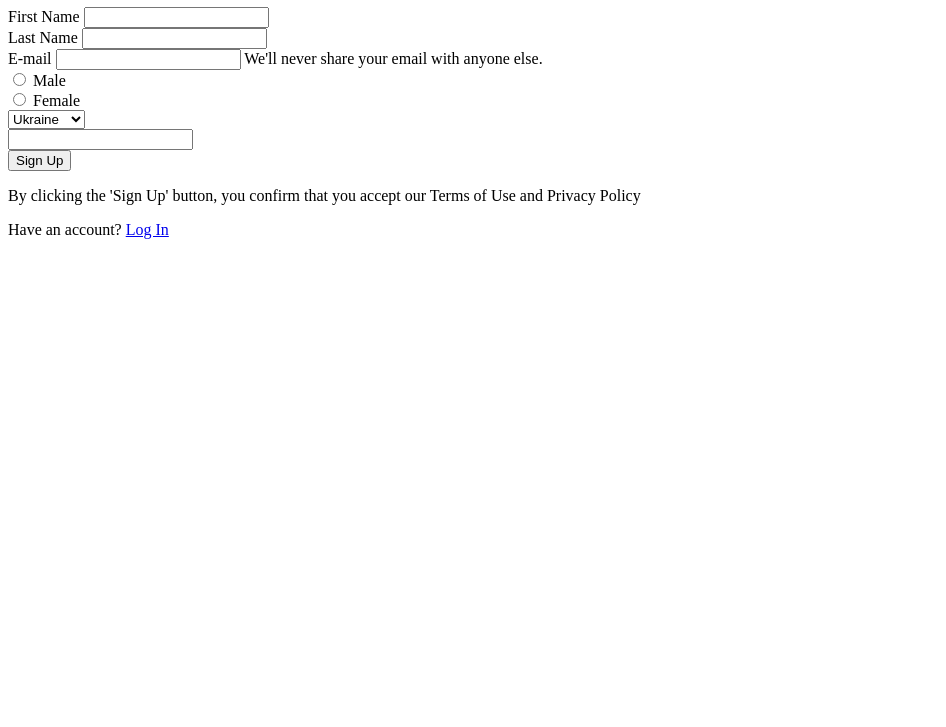
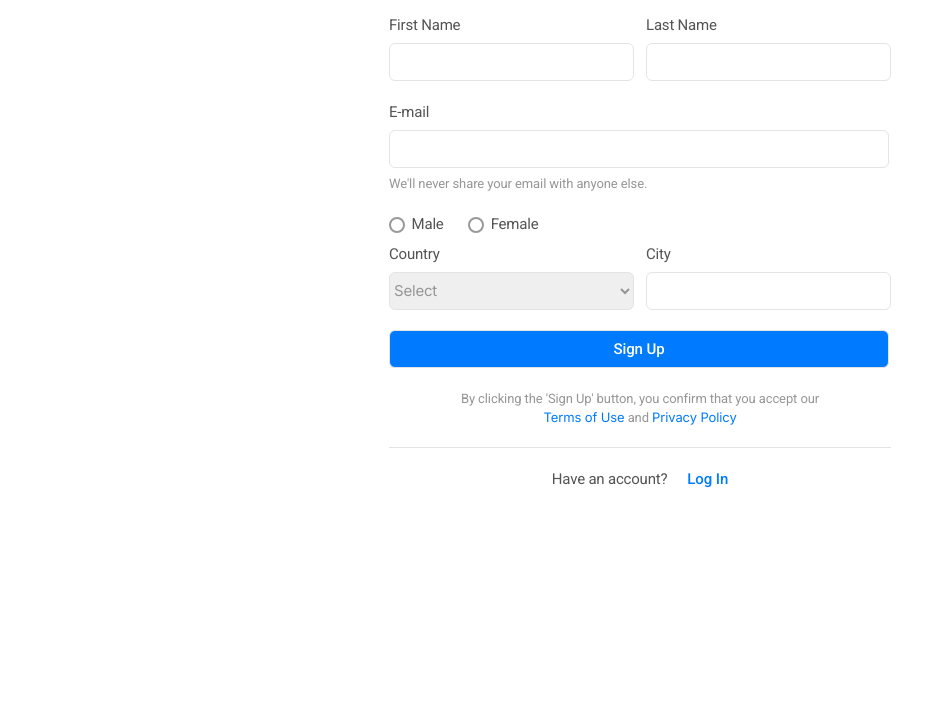
Before and after one commit to Iryna-Vailenko/beetroot_academy, a plain HTML site: page HW5/index.html in a window 1280 px wide. Shown: the part 73-800 px from the top of the page, without its empty margins (0-946 px from the left). Drawn offline with Linux system fonts and the light colour scheme.

Commit message:
Homework 5. Final

```diff
--- a/HW5/css/style.css
+++ b/HW5/css/style.css
@@ -0,0 +1,278 @@
+/* *** Zero *** */
+* {
+  padding: 0;
+  margin: 0;
+  border: 0;
+  user-select: none;
+}
+
+*,
+*:before,
+*:after {
+  -moz-box-sizing: border-box;
+  -webkit-box-sizing: border-box;
+  box-sizing: border-box;
+}
+
+:focus,
+:active {
+  outline: none;
+}
+
+a:focus,
+a:active {
+  outline: none;
+}
+
+nav,
+footer,
+header,
+aside {
+  display: block;
+}
+
+html,
+body {
+  height: 100%;
+  width: 100%;
+  font-size: 100%;
+  line-height: 1;
+  -ms-text-size-adjust: 100%;
+  -moz-text-size-adjust: 100%;
+  -webkit-text-size-adjust: 100%;
+  touch-action: pan-x pan-y;
+}
+
+input,
+button,
+textarea {
+  font-family: inherit;
+}
+
+input::-ms-clear {
+  display: none;
+}
+
+button {
+  cursor: pointer;
+}
+
+button::-moz-focus-inner {
+  padding: 0;
+  border: 0;
+}
+
+a,
+a:visited {
+  text-decoration: none;
+}
+
+a:hover {
+  text-decoration: none;
+}
+
+ul li {
+  list-style: none;
+}
+
+img {
+  vertical-align: top;
+}
+
+h1,
+h2,
+h3,
+h4,
+h5,
+h6 {
+  font-size: inherit;
+  font-weight: 400;
+}
+
+.container {
+  max-width: 1170px;
+  width: 100%;
+  margin: 0 auto;
+}
+
+body{
+  display: flex;
+  justify-content: center;
+  font-family: 'Roboto';
+  font-style: normal;
+  font-weight: 400;
+}
+
+.form{
+  background-color: #FFF;
+  width: 570px;
+  height: 590px;
+  padding: 35px 34px 16px 34px;
+}
+
+.title{
+  font-weight: 500;
+  font-size: 24px;
+  line-height: 32px;
+  color: #1C1C1C;
+  margin-left: 2px;
+  margin-bottom: 20px;
+}
+
+.names, .places{
+  display: flex;
+  justify-content: flex-start;
+  font-size: 15px;
+  line-height: 22px;
+  letter-spacing: -0.2px;
+  color: #545454;
+  margin-bottom: 20px;
+}
+
+.name, .place{
+  display: flex;
+  flex-direction: column;
+  align-items: flex-start;
+}
+
+.input-name, .input-email, .input-city, .select-country{
+  border: 1px solid #E4E4E4;
+  border-radius: 6px;
+  margin-top: 7px;
+  margin-right: 12px;
+  width: 245px;
+  height: 38px;
+  font-family: 'Inter';
+  font-style: normal;
+  font-weight: 400;
+  font-size: 15px;
+  line-height: 22px;
+  letter-spacing: -0.2px;
+  color: #545454;
+}
+
+.label-email{
+  font-size: 15px;
+  line-height: 22px;
+  letter-spacing: -0.2px;
+  color: #545454;
+}
+
+.input-email{
+  width: 500px;
+  margin-bottom: 7px;
+}
+
+.under-text{
+  font-size: 13px;
+  line-height: 18px;
+  letter-spacing: -0.1px;
+  color: #969696;
+}
+
+.radio-btn{
+  margin-top: 20px;
+  margin-bottom: 8px;
+  font-size: 15px;
+  line-height: 22px;
+  letter-spacing: -0.2px;
+  color: #545454;
+}
+
+.inp-radio{
+  -webkit-appearance: none;
+  -moz-appearance: none;
+  appearance: none;
+
+  border-radius: 50%;
+  width: 16px;
+  height: 16px;
+
+  border: 2px solid #999;
+  transition: 0.2s all linear;
+  outline: none;
+  margin-right: 3px;
+
+  position: relative;
+  top: 4px;
+}
+
+input:checked {
+  border: 6px solid #007BFF;
+}
+
+.lbl-radio{
+  margin: 20px 21px 20px 0px;
+
+}
+
+.select-country{
+  /*-webkit-appearance: none;*/
+  font-size: 15px;
+  line-height: 22px;
+  letter-spacing: -0.2px;
+  color: #969696;
+}
+
+.btn-sign-up{
+  background: #007BFF;
+  border: 1px solid #E4E4E4;
+  border-radius: 6px;
+  width: 500px;
+  height: 38px;
+  font-weight: 500;
+  font-size: 15px;
+  line-height: 22px;
+  text-align: center;
+  letter-spacing: -0.1px;
+  color: #FFFFFF;
+  margin-bottom: 22px;
+}
+
+.text-by-clicking{
+  font-size: 13px;
+  line-height: 18px;
+  text-align: center;
+  letter-spacing: -0.1px;
+  color: #969696;
+  padding-bottom: 20px;
+  margin-bottom: 20px;
+  border-bottom: 1px solid #E4E4E4;
+}
+
+.policy{
+  font-family: 'Inter';
+  font-style: normal;
+  font-weight: 400;
+  font-size: 13px;
+  line-height: 18px;
+  text-align: center;
+  letter-spacing: -0.1px;
+  color: #007BFF;
+}
+
+.foot-form{
+  font-size: 15px;
+  line-height: 22px;
+  text-align: right;
+  letter-spacing: -0.2px;
+  color: #545454;
+  display: flex;
+  justify-content: center;
+}
+
+.foot-ref{
+  font-weight: 500;
+  font-size: 15px;
+  line-height: 22px;
+  letter-spacing: -0.1px;
+  color: #007BFF;
+  margin-left: 20px;
+}
+
+.input-name:hover,
+.input-email:hover,
+.input-city:hover,
+.select-country:hover{
+  border: 1px solid #007BFF;
+}
--- a/HW5/index.html
+++ b/HW5/index.html
@@ -5,54 +5,59 @@
   <meta http-equiv="X-UA-Compatible" content="IE=edge">
   <meta name="viewport" content="width=device-width, initial-scale=1.0">
   <title>Form</title>
+  <link rel="preconnect" href="https://fonts.googleapis.com">
+  <link rel="preconnect" href="https://fonts.gstatic.com" crossorigin>
+  <link href="https://fonts.googleapis.com/css2?family=Inter&family=Roboto:wght@400;500&display=swap" rel="stylesheet">
   <link rel="stylesheet" href="./css/style.css">
 </head>
 <body>
-  <form method="get" action="index.php">
-    <h1>Create an Account</h1>
-    <div>
+  <form class="form" method="get" action="index.php">
+    <h1 class="title">Create an Account</h1>
+    <div class="names">
+      <div class="name">
         <label for="first-name">First Name</label>
-      <input type="text">
+        <input class="input-name" type="text" id="first-name" required>
       </div>
-    <div>
+      <div class="name">
         <label for="last-name">Last Name</label>
-      <input type="text">
-    </div>
-    <label for="email">E-mail</label>
-    <input type="text">
-    <span>We'll never share your email with anyone else.</span>
-    <div>
-      <div>
-        <input type="radio" id="male">
-        <label for="">Male</label>
-      </div>
-      <div>
-        <input type="radio" id="female">
-        <label for="">Female</label>
+        <input class="input-name" type="text" id="last-name" required>
       </div>
     </div>
-    <div>
-      <label for=""></label>
-      <select name="country">
-        <option value="1">Ukraine</option>
-        <option value="2">Poland</option>
+    <label class="label-email" for="email">E-mail</label>
+    <input class="input-email" type="email" id="email" required>
+    <span class="under-text">We'll never share your email with anyone else.</span>
+    <div class="radio-btn">
+      <input class="inp-radio" type="radio" id="male" name="gender" value="val-male">
+      <label class="lbl-radio" for="male">Male</label>
+      <input class="inp-radio" type="radio" id="female" name="gender" value="val-male">
+      <label class="lbl-radio" for="female">Female</label>
+    </div>
+    <div class="places">
+      <div class="place">
+        <label for="countries">Country</label>
+        <select class="select-country" name="country" id="countries">
+          <option value="1">Select</option>
+          <option value="2">Ukraine</option>
           <option value="3">Italia</option>
           <option value="4">France</option>
           <option value="5">Germany</option>
           <option value="6">Moldova</option>
         </select>
       </div>
-    <div>
-      <label for=""></label>
-      <input type="text">
+      <div class="place">
+        <label for="city">City</label>
+        <input class="input-city" type="text" id="city">
       </div>
-    <button>Sign Up</button>
-    <div>
-      <p>By clicking the 'Sign Up' button, you confirm that you accept our Terms of Use and Privacy Policy</p>
     </div>
-    <div>
+    <button class="btn-sign-up">Sign Up</button>
+    <div class="text-by-clicking">
+      <p>By clicking the 'Sign Up' button, you confirm that you accept our <br />
+        <a class="policy" href="#">Terms of Use</a> and <a class="policy" href="#">Privacy Policy</a>
+      </p>
+    </div>
+    <div class="foot-form">
       <span>Have an account?</span>
-      <a href="#">Log In</a>
+      <a class="foot-ref" href="#">Log In</a>
     </div>
     </form>
 </body>
```
Lines whose indentation alone changed are shown as unchanged.
